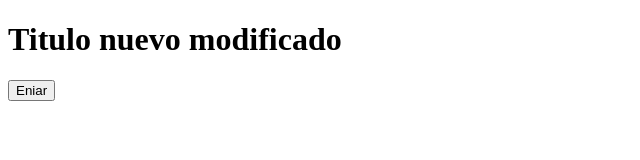
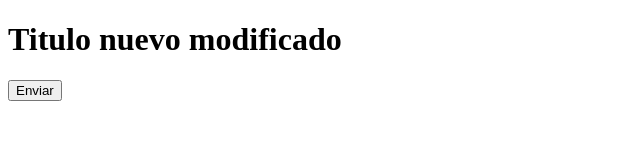
Before and after one commit to jdiiego95/git--exercise, a plain HTML site: page index.html in a window 1280 px wide. Shown: the full height of the page, 0-640 px from the left. Drawn offline with Linux system fonts and the light colour scheme.

Commit message:
correccion de ortografia

```diff
--- a/index.html
+++ b/index.html
@@ -9,7 +9,7 @@
 <body>
     <h1>Titulo nuevo modificado</h1>
     <form action="#" method="get">
-        <input type="button" value="Eniar">
+        <input type="button" value="Enviar">
     </form>
 </body>
 </html>
```
